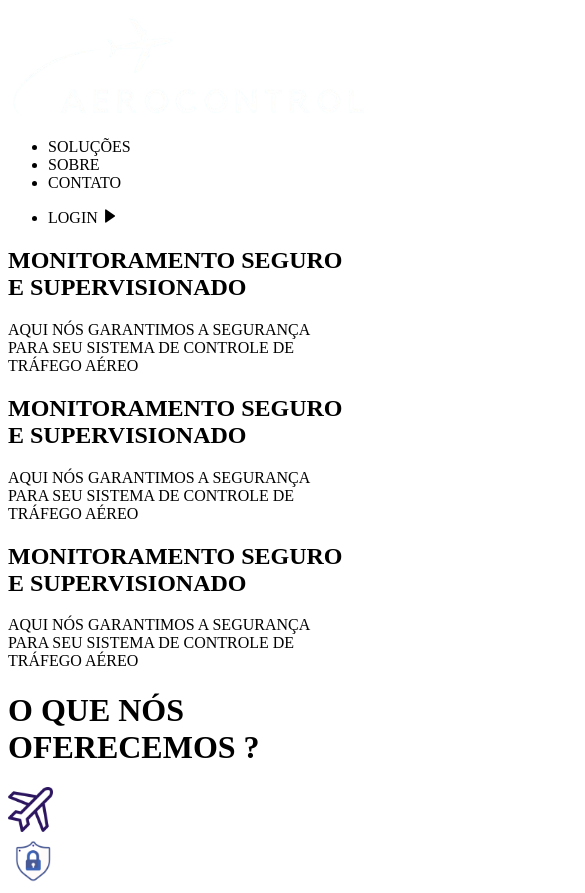
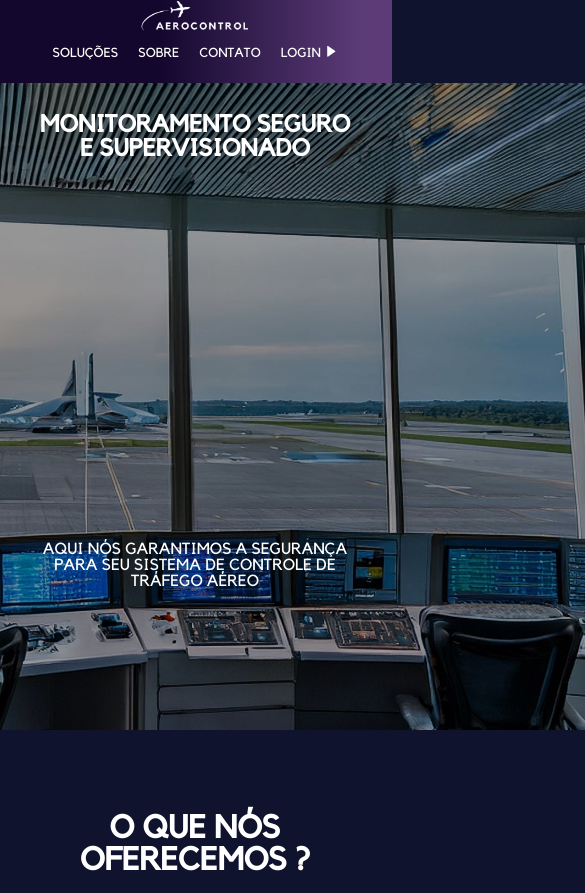
Before and after one commit to miguelluvizon/AeroControl, a plain HTML site: page Prototipo_site/index.html in a window 390 px wide. Shown: the top 893 px of the page, 585 px wide, since content can reach past the window. Drawn offline with nearby package versions, Linux system fonts and the light colour scheme.

Commit message:
Começo do site mobile

```diff
--- a/Prototipo_site/index.css
+++ b/Prototipo_site/index.css
@@ -3,10 +3,157 @@
     src: url(kollektif/Kollektif.ttf);
 }
 
-@media (min-width: 480px) {
+@media (max-width: 480px) {
     /*Tamanho celular*/
 
+    body{
+        background-color: #0f132e;
+        font-family: Kollektif;
+    }
+
+    .img1 {
+        background-image: url(imagens/imagemFundo2.png);
+    }
+
+    .img2 {
+        background-image: url(imagens/torrejpg.jpg);
+        background-size: cover;
+        background-position: center;
+        background-repeat: no-repeat;
+    }
+
+    .img3 {
+
+        background-size: cover;
+        background-position: center;
+        background-repeat: no-repeat;
+        background-image: url(imagens/imagemFundo.jpg);
+
+    }
+
+    .logo img{
+        max-width: 110px;
+        height: auto;
+    }
+
+    .header{
+        display: flex;
+        flex-direction: column;
+        align-items: center;
+        flex-wrap: nowrap;
+        text-align: center;
+
+    }
+
+    .carousel{
+        width: 100vh;
+        overflow: hidden;
+        height: auto;
+        word-wrap: break-word;
+        background-size: cover;
+        position: relative;
+        top: -40px;
+        height: 667px;
+    }
+
+    .carousel__item{
+        display: none;
+        width: 100%;
+        background-size: cover;
+        background-position: center;
+    }
+
+    .container h2{
+        display: flex;
+        position: relative;
+        top: 30px;
+        flex-direction: column;
+    }
+
+    .container .subsection{
+        display: flex;
+        position: relative;
+        top: 390px;
+        align-items: center;
+        justify-content: center;
+    }
+
+    .carousel__item--visible{
+        display: block;
+        width: 100%;
+        animation: fadeVisibility 0.3s;
+        color: white;
+        background-size: cover;
+    }
+
+    .img1, .img2, .img3 {
+        height: 100vh;
+        width: 100%;
+        background-position: center;
+        background-size: cover;
+    }
+
+    .opcoes{
+        display: flex;
+        justify-content: center;
+    }
+
+    .direita{
+        display: flex;
+        position: relative;
+        top: -1.5px;
+    }
+
+    .opcoes ul{
+        display: flex;
+        list-style: none;
+        padding: 0;
+        justify-content: space-around;
+        flex-direction: row;
+        align-items: center;
+        text-align: center;
+        width: 100%;
+        flex-wrap: nowrap;
+    }
+
+    .opcoes ul li{
+        margin: 0 10px;
+    }
+
+    .navbar{
+        display: flex;
+        background: linear-gradient(90deg, rgba(19, 7, 46, 1) 41%, rgb(92, 59, 119) 92%);
+        color: white;
+        flex-direction: column;
+        justify-content: space-between;
+        flex-wrap: nowrap;
+        width: 100%;
+        padding: 10px;
+        position: relative;
+        top: -20px;
+        font-size: small;
+    }
+
+    ::-webkit-scrollbar-thumb {
+        background: linear-gradient(90deg, rgba(19, 7, 46, 1) 41%, rgb(84, 47, 114) 92%);
+        border-radius: 1.3px;
+        /* Bordas arredondadas */
+        border: 1.3px solid #e1e1e1;
+        /* Borda externa para criar efeito de espessura */
+    }
+
+    .sobre{
+        padding: 20px;
+        text-align: center;
+        color: white;
+    }
+
+    .footer {
+        background-color: #0f132e;
+    }
+
 }
+
 
 @media (min-width: 800px) {
     /*Tamanho tablet*/
```
